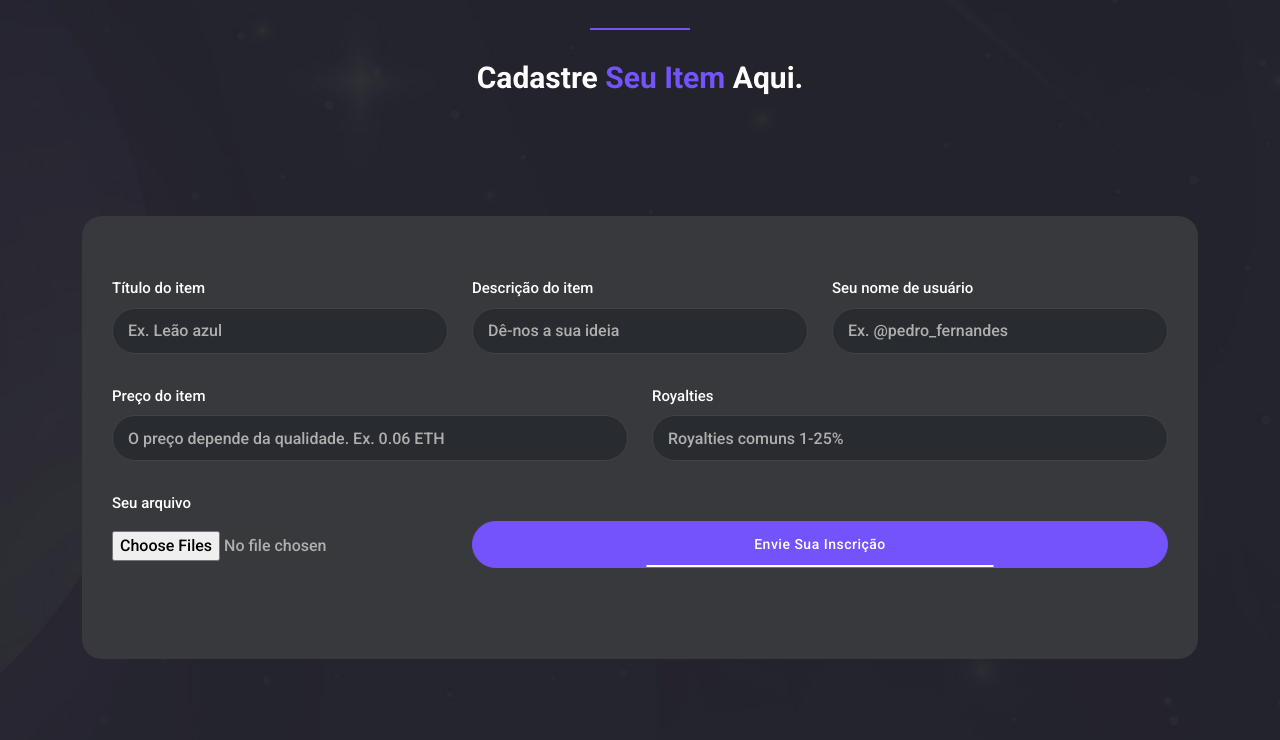
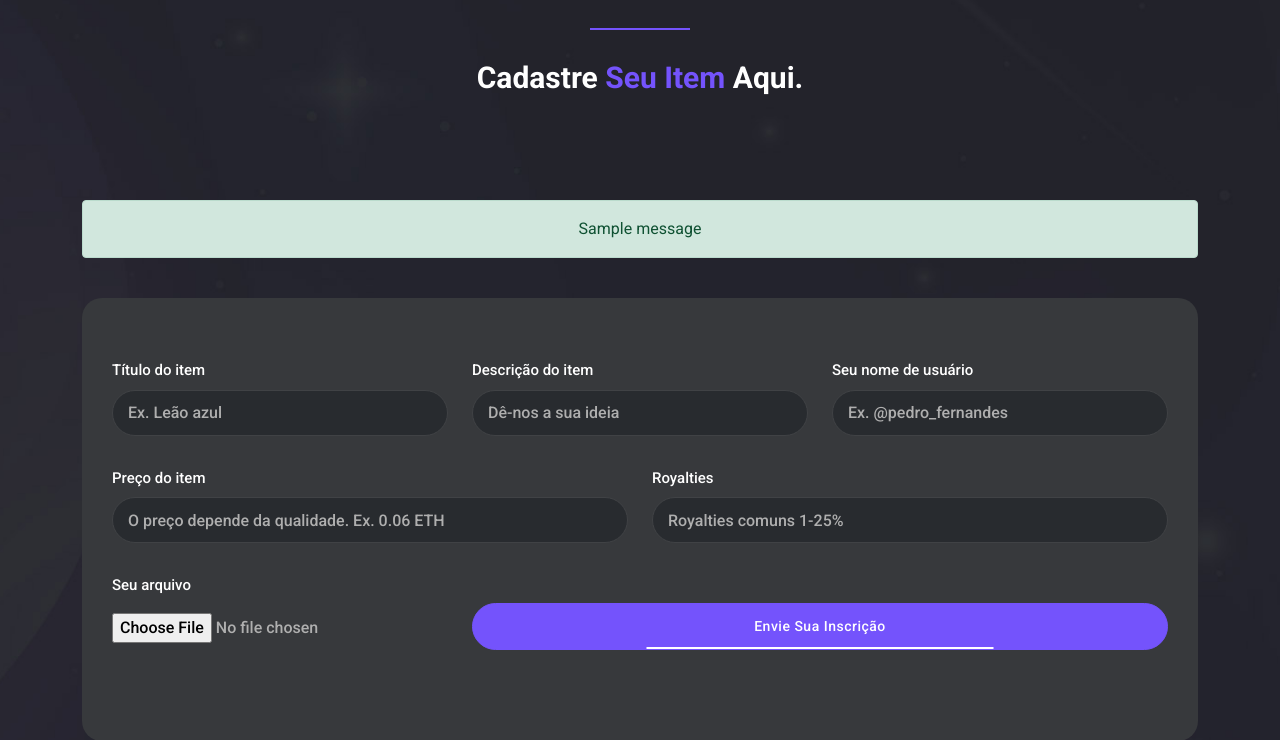
Before and after one commit to eulerBM/Liberty-NFT, a Django app: page /criar/ in a window 1280 px wide. Shown: the part 680-1420 px from the top of the page. Run offline with Django 4.2, Linux system fonts and the light colour scheme; tables that the repository leaves empty hold one stand-in row (values such as "Sample post"); one stand-in notice (Sample message) is shown; some libraries are stand-ins or nearby versions.

Commit message:
mensagens de notificação

```diff
--- a/criar/models.py
+++ b/criar/models.py
@@ -7,7 +7,7 @@ class items(models.Model):
     descricao = models.CharField(max_length=50, blank=False)
     Preco = models.FloatField(blank=False)
     royalties = models.PositiveIntegerField(blank=False)
-    image = models.ImageField(blank=True)
+    image = models.ImageField(upload_to="image/", blank=True)
 
     def __str__(self):
         text = format(f'{self.usuario} / {self.titulo}')
--- a/criar/urls.py
+++ b/criar/urls.py
@@ -1,3 +1,4 @@
+
 from django.urls import path
 from criar import views
 
@@ -5,4 +6,5 @@ from criar import views
 urlpatterns = [
     path('', views.criar , name='create'),
 
+
 ]
--- a/criar/views.py
+++ b/criar/views.py
@@ -1,30 +1,23 @@
-from django.shortcuts import render, redirect,HttpResponse
+from django.shortcuts import render, redirect
 from criar.forms import forms_user
+from django.contrib import messages
+from django.contrib.messages import constants
 
-def criar(request):
+
+def criar (request):
     form = forms_user()
 
     if request.method == 'GET':
-        return render (request, 'create.html', {'form':form})
-
+        return render(request, 'create.html', {'form': form})
 
     if request.method == 'POST':
         form = forms_user(request.POST)
 
-        if request.POST:
-            if form.is_valid():
-                form.save()
-                return redirect ('create')
+        if form.is_valid():
+            form.save()
+            messages.add_message(request, constants.SUCCESS, 'Cadastro realizado com sucesso.')
+            return redirect('create')
 
-        return render (request, 'create.html', {'form':form})
-
-
-
-
-
-
-
-
-
-
-# Create your views here.
+        else:
+            messages.add_message(request, constants.ERROR, 'Falha, por favor tente outra vez.')
+        return render(request, 'create.html', {'form': form})
--- a/main/urls.py
+++ b/main/urls.py
@@ -1,4 +1,5 @@
-
+from django.conf import settings
+from django.conf.urls.static import static
 from django.contrib import admin
 from django.urls import path, include
 from home import views
@@ -14,4 +15,5 @@ urlpatterns = [
 
     # ---------------------------
     path('author/', views.author, name='author')
-]
+
+]+ static(settings.MEDIA_URL, document_root=settings.MEDIA_ROOT)
--- /dev/null
+++ b/static/css/detalhe.css
@@ -0,0 +1,3 @@
+#msg {
+    text-align: center;
+}
--- a/templates/create.html
+++ b/templates/create.html
@@ -12,6 +12,7 @@
     <link href="https://fonts.googleapis.com/css2?family=Roboto:wght@100;300;400;500;700;900&display=swap" rel="stylesheet">
     <link rel="shortcut icon" href="https://cdn-icons-png.flaticon.com/512/6699/6699366.png" type="image/x-icon">
 
+
     <title>Liberty Template - Criar</title>
 
     <!-- Bootstrap core CSS -->
@@ -23,7 +24,8 @@
     <link rel="stylesheet" href="{% static 'css/templatemo-liberty-market.css'%}">
     <link rel="stylesheet" href="{% static 'css/owl.css'%}">
     <link rel="stylesheet" href="{% static 'css/animate.css'%}">
-    <link rel="stylesheet"href="https://unpkg.com/swiper@7/swiper-bundle.min.css"/>
+    <link rel="stylesheet" href="{% static 'css/detalhe.css'%}">
+    <link rel="stylesheet" href="https://unpkg.com/swiper@7/swiper-bundle.min.css"/>
 <!--
 
 TemplateMo 577 Liberty Market
@@ -108,6 +110,18 @@ https://templatemo.com/tm-577-liberty-market
           </div>
         </div>
         <div class="col-lg-12">
+
+            <div id="msg">
+              {% if messages %}
+                <br>
+                {% for message in messages %}
+                <div class="alert alert-success {{message.tags}}" id="msg" >
+                  {{message}}
+                </div>
+                {% endfor %}
+              {% endif %}
+            </div>
+
           <form id="contact" action="" method="post">
             {% csrf_token %}
             <div class="row">
@@ -155,7 +169,8 @@ https://templatemo.com/tm-577-liberty-market
                 <fieldset>
 
                   <label for="file">Seu arquivo</label>
-                  <input  type="file" id="file" name="myfiles[]" multiple >
+
+                    {% render_field form.image type="file" id="file" name="myfiles[]"  %}
 
                 </fieldset>
 
--- a/templates/index.html
+++ b/templates/index.html
@@ -61,7 +61,7 @@ https://templatemo.com/tm-577-liberty-market
                     <!-- ***** Logo End ***** -->
                     <!-- ***** Menu Start ***** -->
                     <ul class="nav">
-                        <li><a href="index.html" class="active">Principal</a></li> <!-- ***** Estou no Index ***** -->
+                        <li><a class="active">Principal</a></li> <!-- ***** Estou no Index ***** -->
                         <li><a href="{% url 'explore' %}">Explorar</a></li>
                         <li><a href="{% url 'details' %}">Detalhes do item</a></li>
                         <li><a href="{% url 'author' %}">Autor</a></li>
```
Also changed, not shown: main/settings.py (+19 -20 lines), criar/migrations/0004_alter_items_image.py (added), criar/migrations/0005_alter_items_image.py (added), criar/migrations/0006_alter_items_image.py (added), criar/migrations/0007_alter_items_image.py (added), criar/migrations/0008_alter_items_image.py (added), criar/migrations/0009_alter_items_image.py (added).
